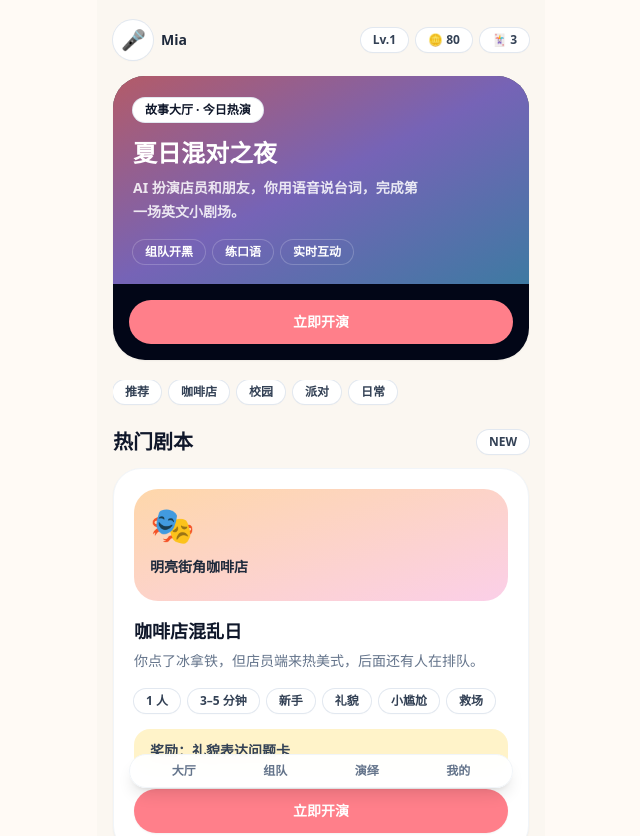
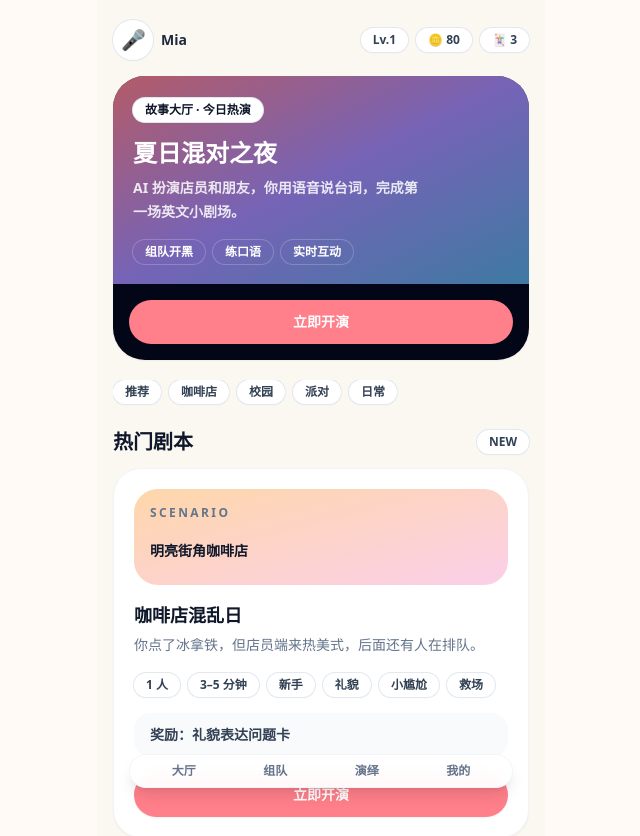
Before and after one commit to shuchaoye17-del/english-roleplay-party, a Next.js app: page /lobby in a window 1280 px wide. Shown: the top 836 px of the page, without its empty margins (319-959 px from the left). Built offline with nearby package versions, Linux system fonts and the light colour scheme.

Commit message:
Make scenario cards cleaner and less emoji-driven

```diff
--- a/src/components/ScenarioCard.tsx
+++ b/src/components/ScenarioCard.tsx
@@ -5,21 +5,21 @@ export function ScenarioCard({ scenario }: { scenario: Scenario }) {
   const href = scenario.mode === 'solo' ? `/play/${scenario.id}` : `/room/${scenario.id}`;
   return (
     <Card className="space-y-4">
-      <div className={`h-28 rounded-3xl bg-gradient-to-br ${scenario.color} p-4`}>
-        <div className="text-4xl">🎭</div>
-        <p className="mt-3 text-sm font-extrabold text-slate-800">{scenario.location}</p>
+      <div className={`h-24 rounded-[1.5rem] bg-gradient-to-br ${scenario.color} p-4`}>
+        <p className="text-xs font-black uppercase tracking-[0.2em] text-slate-500">Scenario</p>
+        <p className="mt-5 text-sm font-black text-slate-900">{scenario.location}</p>
       </div>
       <div>
-        <h3 className="text-lg font-extrabold text-slate-900">{scenario.title}</h3>
+        <h3 className="text-lg font-black text-slate-900">{scenario.title}</h3>
         <p className="mt-1 text-sm leading-6 text-slate-500">{scenario.conflict}</p>
       </div>
       <div className="flex flex-wrap gap-2">
         <Badge>{scenario.players}</Badge>
         <Badge>{scenario.duration}</Badge>
         <Badge>{scenario.difficulty}</Badge>
-        {scenario.moodTags.map((tag) => <Badge key={tag} className="bg-sky/20 text-slate-700">{tag}</Badge>)}
+        {scenario.moodTags.map((tag) => <Badge key={tag} className="bg-sky/10 text-slate-700 ring-sky/20">{tag}</Badge>)}
       </div>
-      <p className="rounded-2xl bg-sunshine/30 px-4 py-3 text-sm font-bold text-slate-700">奖励：{scenario.reward}</p>
+      <p className="rounded-2xl bg-slate-50 px-4 py-3 text-sm font-bold text-slate-700">奖励：{scenario.reward}</p>
       <Button href={href}>{scenario.mode === 'solo' ? '立即开演' : '进入房间'}</Button>
     </Card>
   );
```
